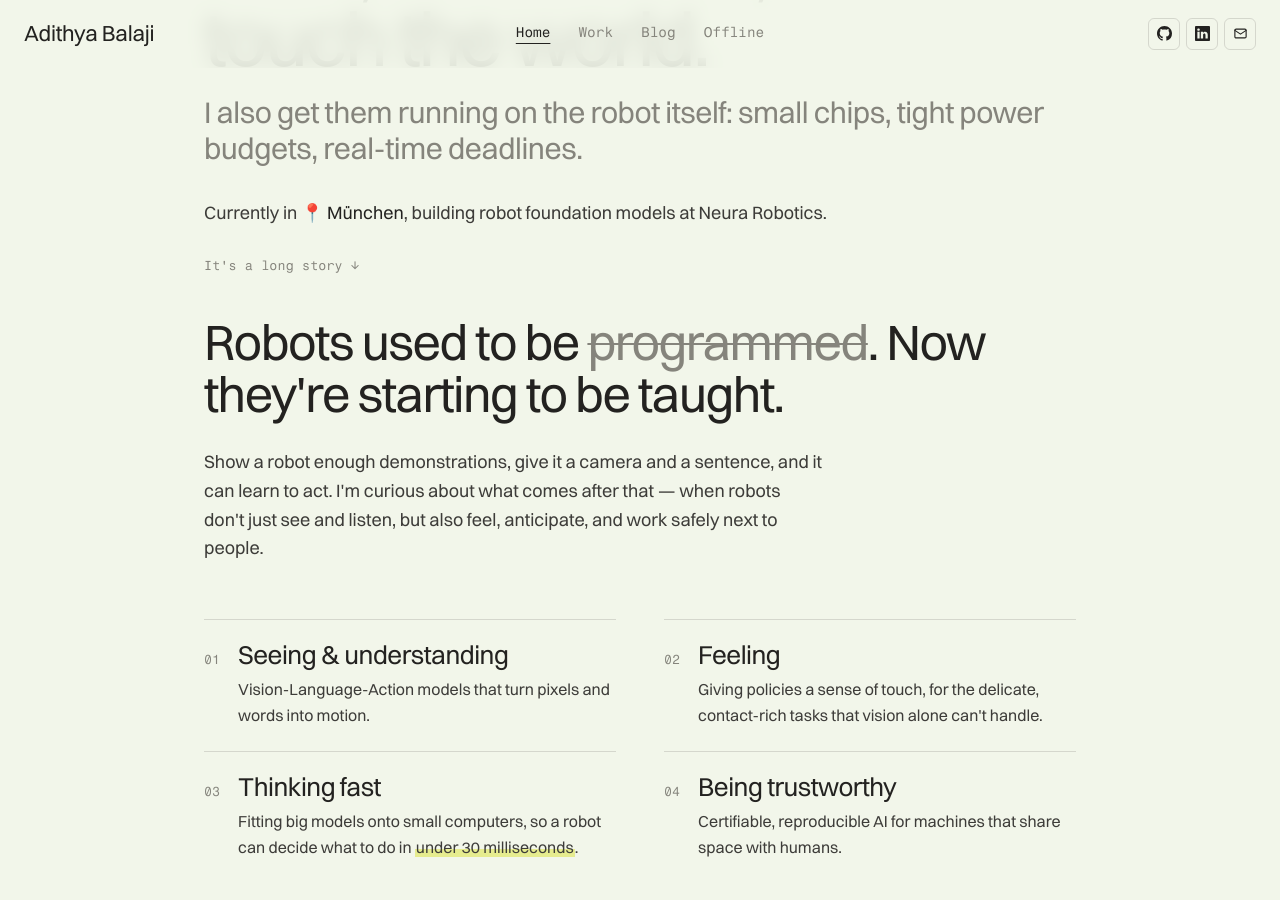
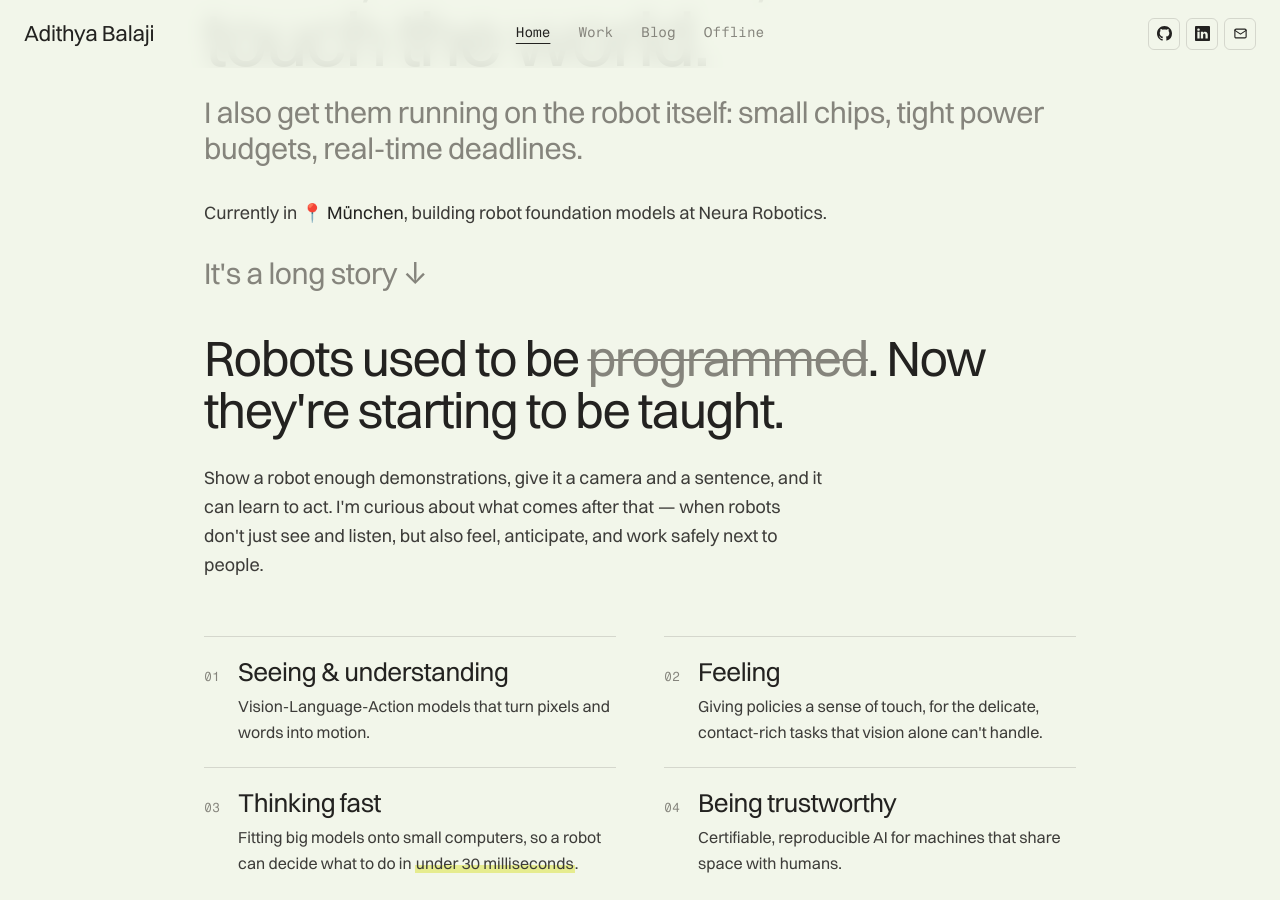
Before and after one commit to adithyab94/adithyade, a Jekyll site: the page built from index.html, in a window 1280 px wide and 900 px high, scrolled down 439 px. Built offline with Jekyll 4.4.1, drawn with Linux system fonts in a browser that asks for light colours; a script that is not in the unit is left out.

Commit message:
Set home section labels at the hero aside size
Co-Authored-By: Claude Opus 5.5 <noreply@anthropic.com>

```diff
--- a/index.html
+++ b/index.html
@@ -13,7 +13,7 @@ description: "I'm a physical AI engineer in München, helping robots learn to se
       <p class="hero__aside reveal">I also get them running on the robot itself: small chips, tight power budgets, real-time deadlines.</p>
       <p class="hero__meta reveal">
         Currently in <span class="pin">📍 München</span>, building robot foundation models at Neura&nbsp;Robotics.
-        <a class="note note--hero" href="#story">It's a long story ↓</a>
+        <a class="note note--hero label-lg" href="#story">It's a long story ↓</a>
       </p>
     </section>
 
@@ -61,7 +61,7 @@ description: "I'm a physical AI engineer in München, helping robots learn to se
     </section>
 
     <section class="story wrap" id="story">
-      <p class="section-label reveal">How I got here</p>
+      <p class="section-label label-lg reveal">How I got here</p>
 
 
       <article class="chapter reveal">
@@ -155,11 +155,11 @@ description: "I'm a physical AI engineer in München, helping robots learn to se
           </div>
         </a>
       </div>
-      <a class="text-link reveal" href="{{ '/work/' | relative_url }}">See all my work <span class="arrow">→</span></a>
+      <a class="text-link label-lg reveal" href="{{ '/work/' | relative_url }}">See all my work <span class="arrow">→</span></a>
     </section>
 
     <section class="curious wrap">
-      <p class="section-label reveal">Questions I keep coming back to</p>
+      <p class="section-label label-lg reveal">Questions I keep coming back to</p>
       <ul class="questions">
         <li class="reveal">Can a robot learn a useful model of the world just by <em>watching</em>?</li>
         <li class="reveal">What's the right way to blend sight, language and <em>touch</em> into one representation?</li>
--- a/style.css
+++ b/style.css
@@ -204,6 +204,19 @@ a:hover .arrow { transform: translateX(3px); }
   color: var(--muted);
   margin: 0 0 18px;
 }
+
+/* Home labels at the size of the hero aside */
+.label-lg {
+  font-family: var(--serif);
+  font-size: clamp(22px, 2.6vw, 30px);
+  line-height: 1.2;
+  letter-spacing: -0.015em;
+  color: var(--muted);
+  text-decoration: none;
+}
+
+a.label-lg:hover { color: var(--ink); }
+.section-label.label-lg { margin-bottom: 24px; }
 
 .hero__aside {
   font-family: var(--serif);
```
